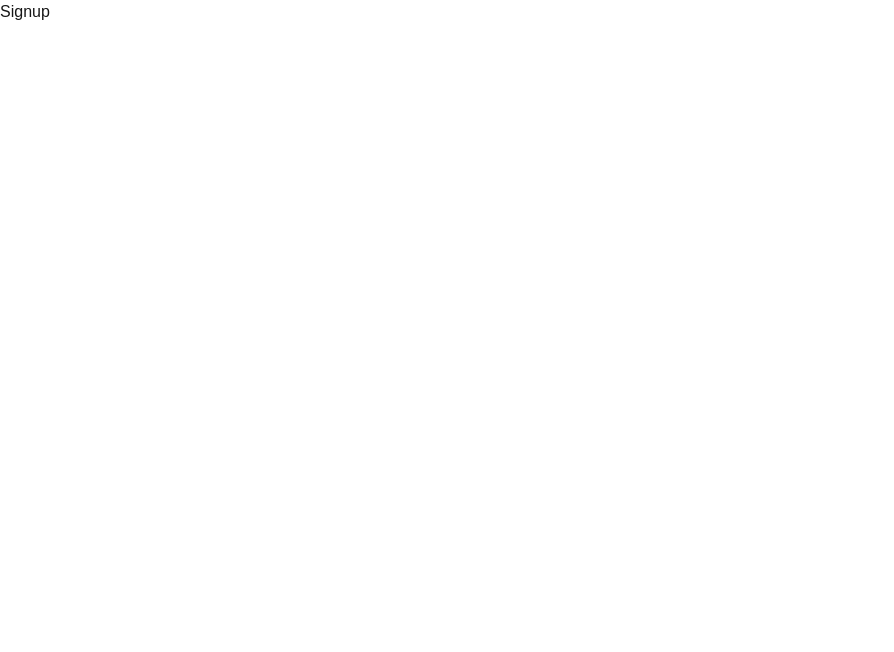
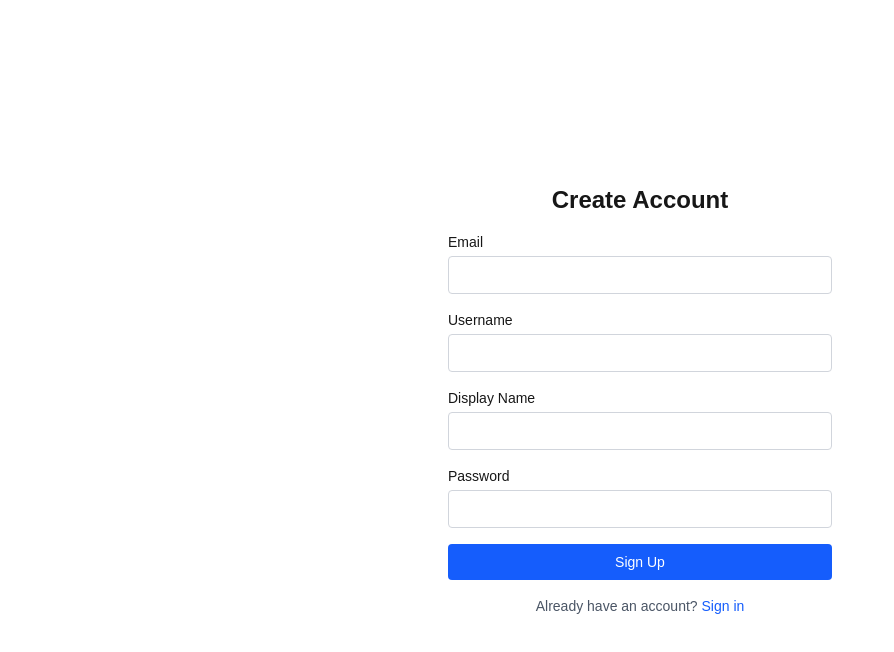
Before and after one commit to maryam-ai-dev/autonomous-retail-assistant, a Next.js app in the folder frontend/: page /signup in a window 1280 px wide. Shown: the top 652 px of the page, without its empty margins (0-894 px from the left). Built offline with nearby package versions, Linux system fonts and the light colour scheme; no server answers.

Commit message:
sprint-2: step-2.4 — signup page with SignupForm component

```diff
--- a/frontend/src/app/(auth)/signup/page.tsx
+++ b/frontend/src/app/(auth)/signup/page.tsx
@@ -1,3 +1,9 @@
+import SignupForm from "@/features/auth/components/SignupForm";
+
 export default function SignupPage() {
-  return <div>Signup</div>;
+  return (
+    <div className="flex min-h-screen items-center justify-center">
+      <SignupForm />
+    </div>
+  );
 }
--- /dev/null
+++ b/frontend/src/features/auth/components/SignupForm.tsx
@@ -0,0 +1,117 @@
+"use client";
+
+import { useState } from "react";
+import { useRouter } from "next/navigation";
+import Link from "next/link";
+import { register } from "@/features/auth/services/auth-service";
+
+export default function SignupForm() {
+  const router = useRouter();
+  const [email, setEmail] = useState("");
+  const [password, setPassword] = useState("");
+  const [username, setUsername] = useState("");
+  const [displayName, setDisplayName] = useState("");
+  const [error, setError] = useState("");
+  const [loading, setLoading] = useState(false);
+
+  async function handleSubmit(e: React.FormEvent) {
+    e.preventDefault();
+    setError("");
+    setLoading(true);
+
+    try {
+      await register(email, password, username, displayName);
+      router.push("/search");
+    } catch (err: unknown) {
+      if (err instanceof Error) {
+        setError(err.message);
+      } else {
+        setError("Registration failed. Please try again.");
+      }
+    } finally {
+      setLoading(false);
+    }
+  }
+
+  return (
+    <form onSubmit={handleSubmit} className="w-full max-w-sm space-y-4">
+      <h1 className="text-2xl font-bold text-center">Create Account</h1>
+
+      {error && (
+        <div className="rounded bg-red-50 p-3 text-sm text-red-600">
+          {error}
+        </div>
+      )}
+
+      <div>
+        <label htmlFor="email" className="block text-sm font-medium mb-1">
+          Email
+        </label>
+        <input
+          id="email"
+          type="email"
+          required
+          value={email}
+          onChange={(e) => setEmail(e.target.value)}
+          className="w-full rounded border border-gray-300 px-3 py-2 text-sm focus:outline-none focus:ring-2 focus:ring-blue-500"
+        />
+      </div>
+
+      <div>
+        <label htmlFor="username" className="block text-sm font-medium mb-1">
+          Username
+        </label>
+        <input
+          id="username"
+          type="text"
+          required
+          value={username}
+          onChange={(e) => setUsername(e.target.value)}
+          className="w-full rounded border border-gray-300 px-3 py-2 text-sm focus:outline-none focus:ring-2 focus:ring-blue-500"
+        />
+      </div>
+
+      <div>
+        <label htmlFor="displayName" className="block text-sm font-medium mb-1">
+          Display Name
+        </label>
+        <input
+          id="displayName"
+          type="text"
+          value={displayName}
+          onChange={(e) => setDisplayName(e.target.value)}
+          className="w-full rounded border border-gray-300 px-3 py-2 text-sm focus:outline-none focus:ring-2 focus:ring-blue-500"
+        />
+      </div>
+
+      <div>
+        <label htmlFor="password" className="block text-sm font-medium mb-1">
+          Password
+        </label>
+        <input
+          id="password"
+          type="password"
+          required
+          value={password}
+          onChange={(e) => setPassword(e.target.value)}
+          className="w-full rounded border border-gray-300 px-3 py-2 text-sm focus:outline-none focus:ring-2 focus:ring-blue-500"
+        />
+      </div>
+
+      <button
+        type="submit"
+        disabled={loading}
+        className="w-full rounded bg-blue-600 px-4 py-2 text-sm font-medium text-white hover:bg-blue-700 disabled:opacity-50"
+      >
+        {loading ? "Creating account..." : "Sign Up"}
+      </button>
+
+      <p className="text-center text-sm text-gray-600">
+        Already have an account?{" "}
+        <Link href="/login" className="text-blue-600 hover:underline">
+          Sign in
+        </Link>
+      </p>
+    </form>
+  );
+}
```
